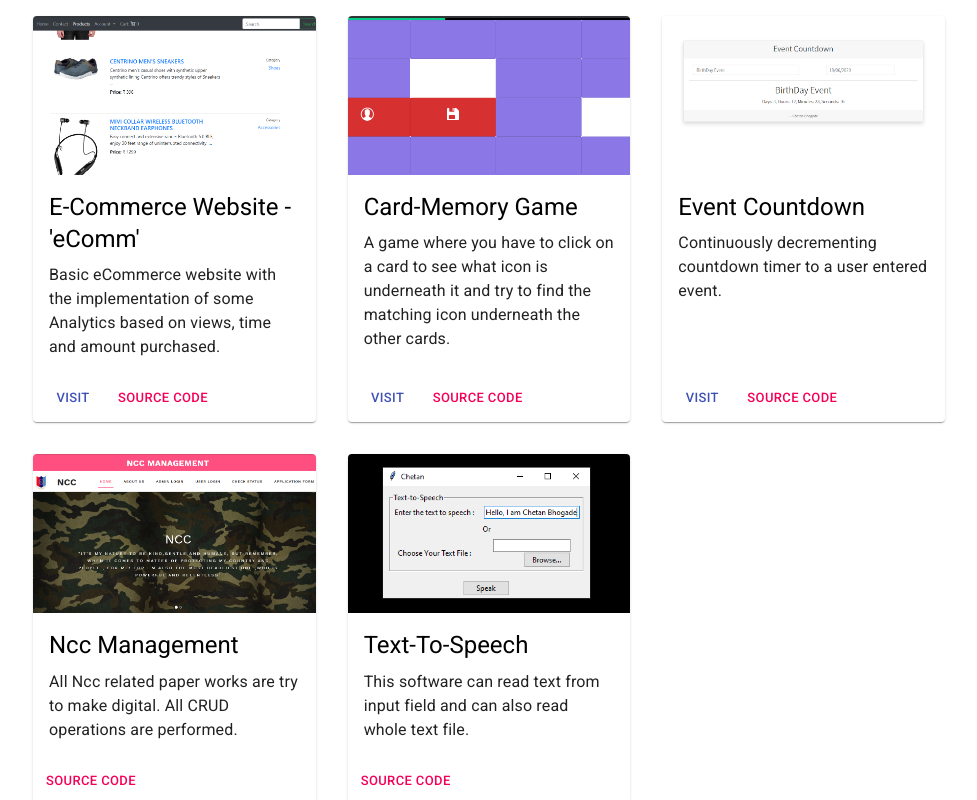
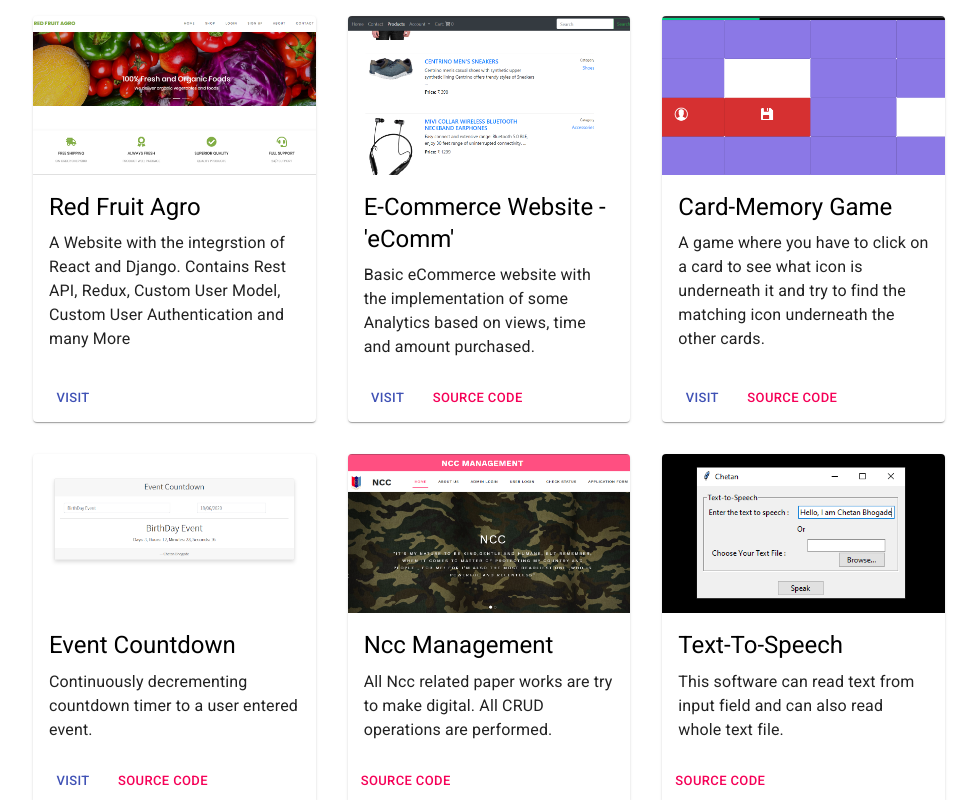
Before and after one commit to ChetanBhogade/portfolio, a React (Create React App) app: page / in a window 1280 px wide. Shown: the part 1839-2639 px from the top of the page, without its empty margins (151-1128 px from the left). Built offline with nearby package versions, Linux system fonts and the light colour scheme.

Commit message:
adding one project to the list with image

```diff
--- a/src/Components/ProjectAlbumView.js
+++ b/src/Components/ProjectAlbumView.js
@@ -11,11 +11,12 @@ import {
   Button,
 } from "@material-ui/core";
 
-import CardGameImg from "../Assets/Projects/CardMemoryGame.png"
-import eCommImg from "../Assets/Projects/eComm.png"
-import EventImg from "../Assets/Projects/EventCountdown.png"
-import NccImg from "../Assets/Projects/NccManagement.png"
-import TtsImg from "../Assets/Projects/TextToSpeech.png"
+import CardGameImg from "../Assets/Projects/CardMemoryGame.png";
+import eCommImg from "../Assets/Projects/eComm.png";
+import EventImg from "../Assets/Projects/EventCountdown.png";
+import NccImg from "../Assets/Projects/NccManagement.png";
+import TtsImg from "../Assets/Projects/TextToSpeech.png";
+import RedFruitImg from "../Assets/Projects/RedFruitAgro.png";
 
 const useStyle = makeStyles((theme) => ({
   cardGrid: {
@@ -36,6 +37,14 @@ const useStyle = makeStyles((theme) => ({
 }));
 
 const data = [
+  {
+    name: "Red Fruit Agro",
+    description:
+      "A Website with the integrstion of React and Django. Contains Rest API, Redux, Custom User Model, Custom User Authentication and many More",
+    image: RedFruitImg,
+    visit: "https://redfruitagro.com/",
+    src: null,
+  },
   {
     name: "E-Commerce Website - 'eComm'",
     description:
@@ -74,7 +83,8 @@ const data = [
       "This software can read text from input field and can also read whole text file.",
     image: TtsImg,
     visit: null,
-    src: "https://github.com/ChetanBhogade/TextToSpeech/blob/master/TextToSpeech.py",
+    src:
+      "https://github.com/ChetanBhogade/TextToSpeech/blob/master/TextToSpeech.py",
   },
 ];
 
```
Also changed, not shown: src/Assets/Projects/RedFruitAgro.png (added), 1 other file (tests, documents, lock files or other folders).
